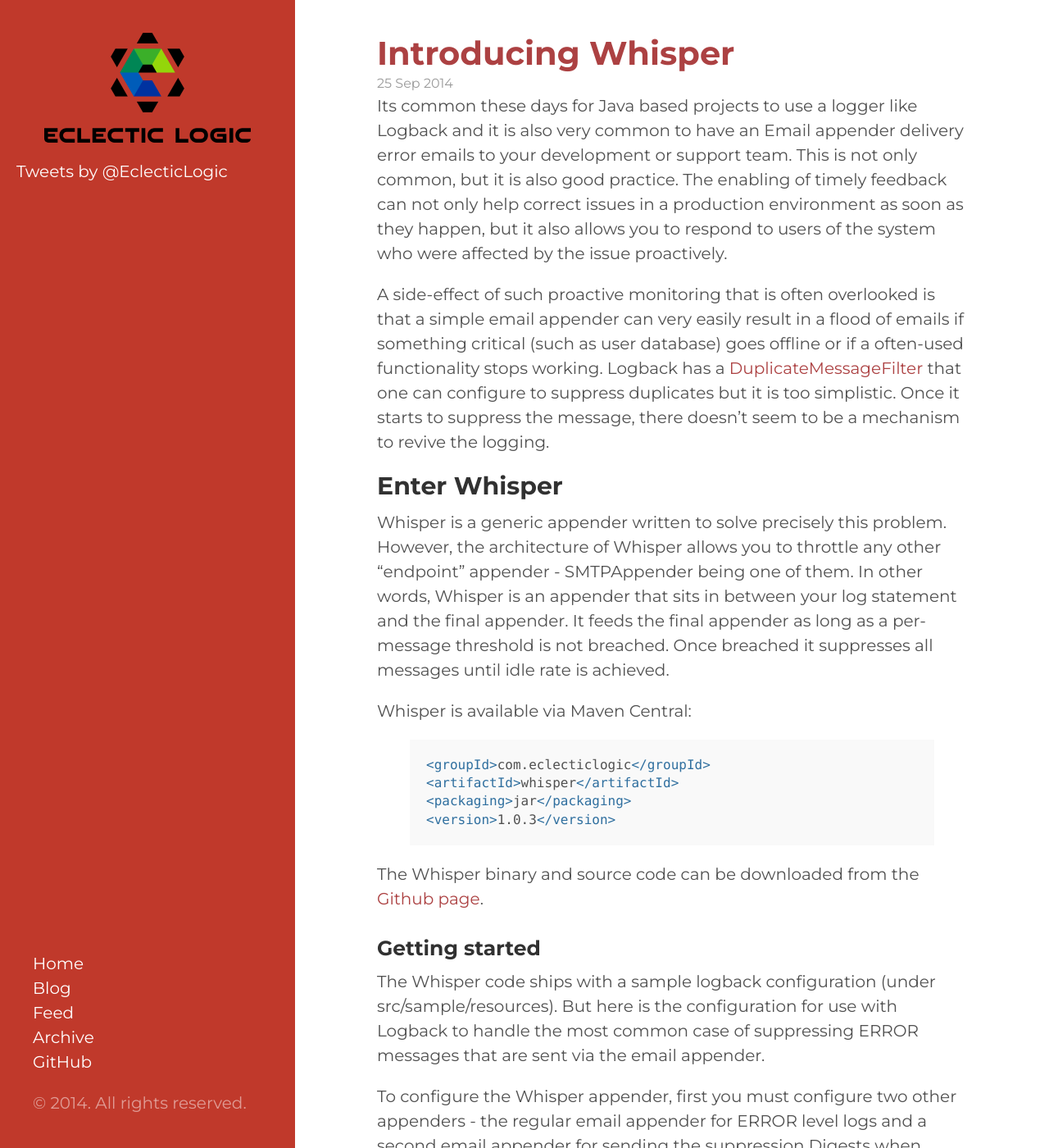
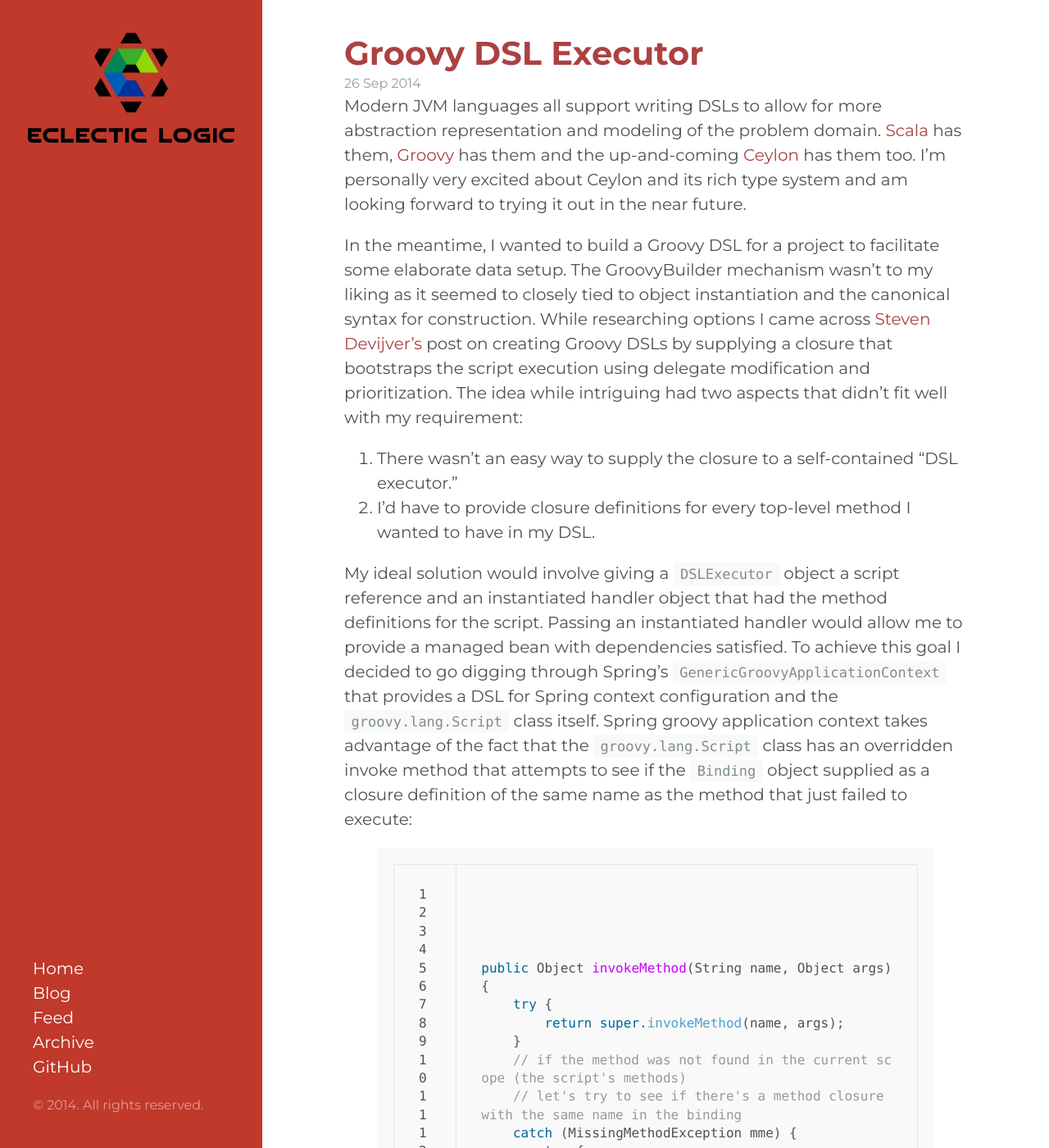
Before and after one commit to eclecticlogic/eclecticlogic.github.io, a Jekyll site: the page built from blog/index.html, in a window 1280 px wide and 1400 px high. Shown: the whole window at 82% size. Built offline with Jekyll 4.4.1, drawn with Linux system fonts in a browser that asks for light colours; nearby versions of some CDN libraries; Markdown is read by kramdown in place of the engine named in the settings; the list of posts is cut into pages by our own code; comment, search, counter and statistics services are not loaded; some of the changed text lies outside the part shown.

Commit message:
initial version.

```diff
--- /dev/null
+++ b/CNAME
@@ -0,0 +1 @@
+www.eclecticlogic.com
--- a/_includes/sidebar.html
+++ b/_includes/sidebar.html
@@ -3,10 +3,13 @@
     <img class="eclectic-logo-left" src="{{ site.baseurl }}public/images/eclectic-logo-small.png" alt="Eclectic Logic"/>
     {% endif %}
 
+    {% if page.title == "Home" %}
     <div class="tweets">
-        <a class="twitter-timeline" height="400" href="https://twitter.com/EclecticLogic" data-chrome="noborders noscrollbar nofooter transparent" data-theme="dark" data-link-color="#ecf0f1" data-widget-id="513353558138183680">Tweets by @EclecticLogic</a>
+        <a class="twitter-timeline" width="300" height="400" href="https://twitter.com/EclecticLogic" data-chrome="noborders noscrollbar nofooter transparent" data-theme="dark" data-link-color="#ecf0f1" data-widget-id="513353558138183680">Tweets by @EclecticLogic</a>
         <script>!function(d,s,id){var js,fjs=d.getElementsByTagName(s)[0],p=/^http:/.test(d.location)?'http':'https';if(!d.getElementById(id)){js=d.createElement(s);js.id=id;js.src=p+"://platform.twitter.com/widgets.js";fjs.parentNode.insertBefore(js,fjs);}}(document,"script","twitter-wjs");</script>
     </div>
+    {% endif %}
+
     <div class="container sidebar-sticky">
 
     <nav class="sidebar-nav nav nav-pills" >
@@ -31,6 +34,6 @@
         <a class="sidebar-nav-item" href="{{ site.github.repo }}">GitHub</a>
     </nav>
 
-    <p>&copy; {{ site.time | date: '%Y' }}. All rights reserved.</p>
+    <p class="copyright">&copy; {{ site.time | date: '%Y' }}. All rights reserved.</p>
   </div>
 </div>
--- /dev/null
+++ b/_posts/2014-09-01-classpath-scanning.md
@@ -0,0 +1,20 @@
+---
+layout: post
+title: Classpath scanning with Spring
+author: Karthik Abram
+tags: java spring
+---
+
+Spring has a number of utilities that are not very well advertised (perhaps there is a reason for that - I haven't found one yet for the topic of this post). One of them is a classpath scanner provided by `ClassPathScanningCandidateComponentProvider`. Thats a long name and a mouthful. Here is a simple example to demonstrate its use:
+
+{% gist eclecticlogic/7551622 SpringClasspathScanner.java %}
+
+The constructor takes a boolean parameter to apply default filters or not. Default filters are based on annotations for `@Component`, `@Repository`, `@Service` and `@Controller`. Once you have your provider, you give it filters to zero-in on the types you are interested in. Filters implement the `TypeFilter` interface and Spring helpfully ships with a number of useful ones:
+
+- AnnotationTypeFilter: filters based on annotations on the class.
+- AssignableTypeFilter: filters that match based on superclass or interface.
+- RegexPatternTypeFilter: matches a fully qualified class name against a regular expression.
+
+Spring also has an AbstractClassTestingTypeFilter that allows you to write your own matcher against class metadata that spring provides for each Class/Interface that it finds.
+
+Once you have your filters defined, you simply give the scanning provider a root package to search within and it returns you a list of BeanDefinition objects for matches. You may incorrectly assume, because of the name BeanDefinition, that this is restricted to beans in a Spring context. Thankfully, it is not, as that would severely restrict the utility value of this class. The BeanDefinition is simply a container of useful information about the class including the `Class` instance.
--- /dev/null
+++ b/_posts/2014-09-26-groovy-dsl-executor.md
@@ -0,0 +1,118 @@
+---
+layout: post
+title: Groovy DSL Executor
+tags: java groovy DSL
+author: Karthik Abram
+---
+
+Modern JVM languages all support writing DSLs to allow for more abstraction representation and modeling of the problem domain. [Scala](http://www.scala-lang.org/old/node/1403) has them, [Groovy](http://groovy.codehaus.org/Writing+Domain-Specific+Languages) has them and the up-and-coming [Ceylon](http://ceylon-lang.org/documentation/1.0/tour/named-arguments/) has them too. I'm personally very excited about Ceylon and its rich type system and am looking forward to trying it out in the near future.
+
+In the meantime, I wanted to build a Groovy DSL for a project to facilitate some elaborate data setup. The GroovyBuilder mechanism wasn't to my liking as it seemed to closely tied to object instantiation and the canonical syntax for construction. While researching options I came across [Steven Devijver's](http://groovy.dzone.com/news/groovy-dsl-scratch-2-hours) post on creating Groovy DSLs by supplying a closure that bootstraps the script execution using delegate modification and prioritization. The idea while intriguing had two aspects that didn't fit well with my requirement:
+
+1. There wasn't an easy way to supply the closure to a self-contained "DSL executor."
+2. I'd have to provide closure definitions for every top-level method I wanted to have in my DSL.
+
+
+My ideal solution would involve giving a `DSLExecutor` object a script reference and an instantiated handler object that had the method definitions for the script. Passing an instantiated handler would allow me to provide a managed bean with dependencies satisfied. To achieve this goal I decided to go digging through Spring's `GenericGroovyApplicationContext` that provides a DSL for Spring context configuration and the `groovy.lang.Script` class itself. Spring groovy application context takes advantage of the fact that the `groovy.lang.Script` class has an overridden invoke method that attempts to see if the `Binding` object supplied as a closure definition of the same name as the method that just failed to execute:
+
+{% highlight groovy linenos %}
+
+public Object invokeMethod(String name, Object args) {
+    try {
+        return super.invokeMethod(name, args);
+    }
+    // if the method was not found in the current scope (the script's methods)
+    // let's try to see if there's a method closure with the same name in the binding
+    catch (MissingMethodException mme) {
+        try {
+            if (name.equals(mme.getMethod())) {
+                Object boundClosure = getProperty(name);
+                if (boundClosure != null && boundClosure instanceof Closure) {
+                    return ((Closure) boundClosure).call((Object[])args);
+                } else {
+                    throw mme;
+                }
+            } else {
+                throw mme;
+            }
+        } catch (MissingPropertyException mpe) {
+            throw mme;
+        }
+    }
+}
+
+{% endhighlight %}
+
+Trying to combine ideas from Steve's post, Spring and groovy.lang.Script implementations, I realized that if I supply the Script's metaclass with a [methodMissing](http://groovy.codehaus.org/Using+methodMissing+and+propertyMissing) closure, I can effectively route unmatched methods to any arbitrary object. The result is a simple standalone DSL executor:
+
+{% gist eclecticlogic/2b8a8d78dab281a26378 DSLExecutor.groovy %}
+
+The `DSLExecutor.execute()` method accepts a filename that is resolved using Spring's resource loader (you can therefore prefix the filename with `classpath:` or other prefixes that Spring supports) and a handler object that is expected to have methods for your constructs in the DSL. The `execute()` method returns a map of variables returned by the script.
+
+A simple example of a handler is shown below:
+
+{% highlight groovy linenos %}
+
+class MyHandler {
+
+   def printMe(String name, Closure cl) {
+		println "Hello $name"
+        cl(name)
+   }
+}
+
+{% endhighlight %}
+
+The above code allows a simple DSL of the form:
+
+{% highlight groovy linenos %}
+
+printMe "Dude" {
+    println it
+}
+
+{% endhighlight %}
+
+We can further extend the handler paradigm by making it hierarchical, wherein the handler delegates processing of some methods to a different handler. For example, if our DSL had a section dealing with users, we may want to be able to write a construct such as:
+
+{% highlight groovy linenos %}
+
+printMe "Dude" {
+   println it
+}
+
+users {
+    tom = create "Tom"
+    login tom {
+        it.setRememberMe()
+    }
+}
+
+{% endhighlight %}
+
+We may want to segregate the responsibility of all user related methods to a UserHandler class. This is easily achieved within the primary handler by setting the delegate on the closure supplied to the users method.
+
+{% highlight groovy linenos %}
+
+class UserHandler {
+   // ... various methods
+}
+
+class MyHandler {
+
+   def printMe(String name, Closure cl) {
+		println "Hello $name"
+        cl(name)
+   }
+
+   def users(Closure c) {
+       UserHandler handler = new UserHandler()
+       c.delegate = handler
+       c.resolveStrategy = Closure.DELEGATE_FIRST
+       c()
+   }
+}
+
+{% endhighlight %}
+
+The `DSLExecutor` further simplifies writing custom DSLs. Happy DSL-ing?
--- a/blog/index.html
+++ b/blog/index.html
@@ -23,7 +23,7 @@
 
 <div class="pagination">
   {% if paginator.next_page %}
-    <a class="pagination-item older" href="{{ site.baseurl }}page{{paginator.next_page}}">Older</a>
+    <a class="pagination-item older" href="{{ site.baseurl }}blog/page{{paginator.next_page}}">Older</a>
   {% else %}
     <span class="pagination-item older">Older</span>
   {% endif %}
@@ -31,7 +31,7 @@
     {% if paginator.page == 2 %}
       <a class="pagination-item newer" href="{{ site.baseurl }}">Newer</a>
     {% else %}
-      <a class="pagination-item newer" href="{{ site.baseurl }}page{{paginator.previous_page}}">Newer</a>
+      <a class="pagination-item newer" href="{{ site.baseurl }}blog/page{{paginator.previous_page}}">Newer</a>
     {% endif %}
   {% else %}
     <span class="pagination-item newer">Newer</span>
--- a/public/css/eclectic.css
+++ b/public/css/eclectic.css
@@ -6,6 +6,9 @@
     margin-right: auto;
 }
 
+p.copyright {
+    font-size: 0.8rem;
+}
 /* Main page*/
 
 section.intro {
@@ -53,6 +56,9 @@
     font-size:  0.7rem;
 }
 
+code {
+    color: #7f8c8d;
+}
 
 /* Customize Twitter */
 span.full-name {
--- a/public/css/hyde.css
+++ b/public/css/hyde.css
@@ -56,7 +56,7 @@
 
 .sidebar {
   text-align: center;
-  padding: 2rem 1rem;
+  padding: 2rem 0.5rem;
   color: rgba(255,255,255,.5);
   background-color: #202020;
 }
@@ -66,7 +66,7 @@
     top: 0;
     left: 0;
     bottom: 0;
-    width: 18rem;
+    width: 16rem;
     text-align: left;
   }
 }
@@ -136,7 +136,7 @@
 
 @media (min-width: 64em) {
   .content {
-    margin-left: 22rem;
+    margin-left: 20rem;
     margin-right: 4rem;
   }
 }
```
Also changed, not shown: _drafts/java-9-feature-request.md (added, +6 -0 lines), _drafts/pedal-dao-framework.md (added, +6 -0 lines), _drafts/whats-jekyll.md (deleted, +0 -12 lines), _posts/2014-08-25-introducing-whisper.md (renamed from _posts/2014-09-25-introducing-whisper.md, +4 -4 lines), _drafts/avr-swipe-gesture.md (added), _drafts/interacting-maven-central.md (added), _drafts/jbcrypt.md (added), _drafts/solving-rush-hour.md (added), _drafts/wordament-solver.md (added).
